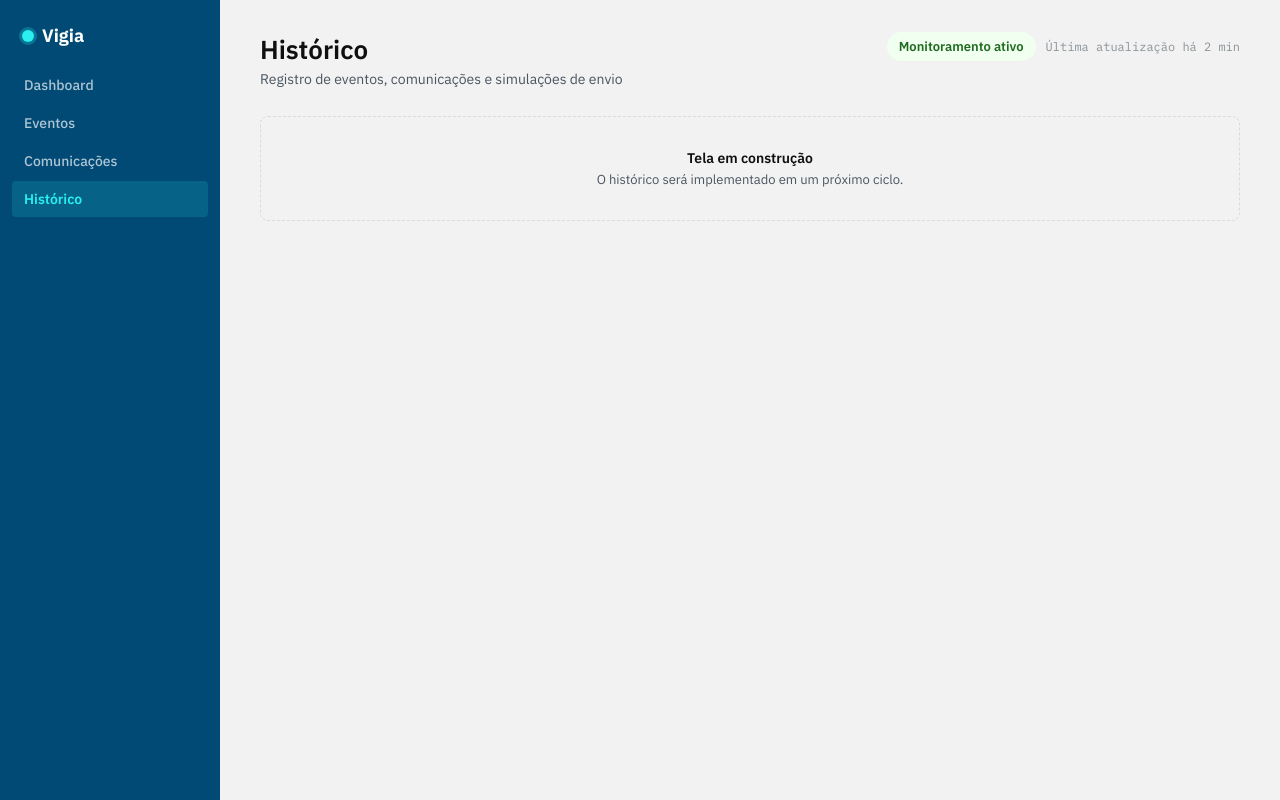
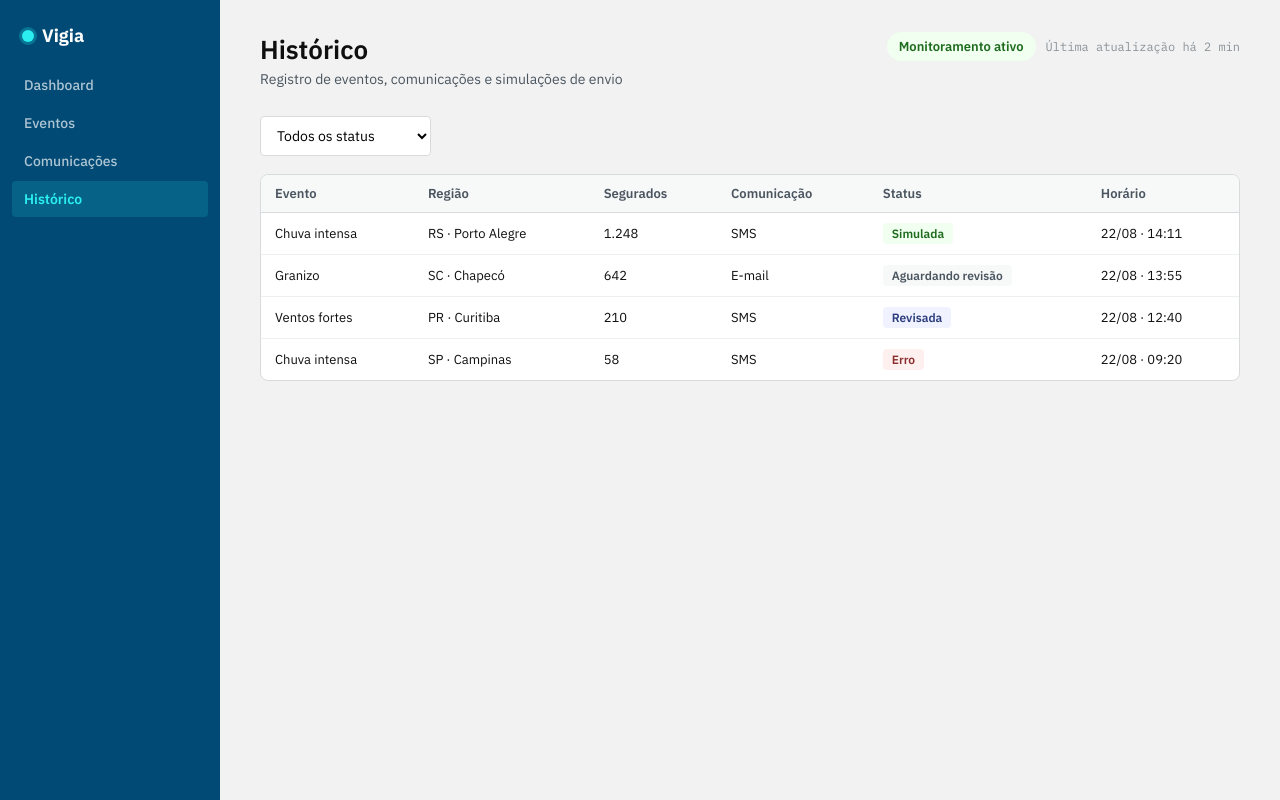
Before and after one commit to SantanaYure/vigiaApp, a React (Vite) app: page /historico in a window 1280 px wide. Built offline with nearby package versions, Linux system fonts and the light colour scheme.

Commit message:
feat: implement Histórico screen (status filter + table)

```diff
--- /dev/null
+++ b/src/features/history/useHistoryData.ts
@@ -0,0 +1,6 @@
+import { useAsyncData } from "../../hooks/useAsyncData";
+import { getHistory } from "../../services/historyService";
+
+export function useHistoryData() {
+  return useAsyncData(getHistory, []);
+}
--- /dev/null
+++ b/src/pages/HistoryPage.module.css
@@ -0,0 +1,59 @@
+.filters {
+  margin-bottom: 18px;
+}
+
+.select {
+  padding: 9px var(--space-3);
+  border-radius: var(--radius-sm);
+  border: 1px solid var(--color-border);
+  font-size: 14px;
+  background: var(--color-surface);
+}
+
+.tableScroll {
+  overflow-x: auto;
+}
+
+.table {
+  width: 100%;
+  border-collapse: collapse;
+  font-size: 13px;
+}
+
+.th {
+  text-align: left;
+  padding: 10px 14px;
+  font-weight: 600;
+  color: var(--color-text-secondary);
+  border-bottom: 1px solid var(--color-border);
+  background: var(--color-surface-muted);
+  white-space: nowrap;
+}
+
+.td {
+  padding: 10px 14px;
+  border-bottom: 1px solid var(--color-border-subtle);
+  white-space: nowrap;
+}
+
+tr:last-child .td {
+  border-bottom: none;
+}
+
+.skeletonGroup {
+  display: flex;
+  flex-direction: column;
+  gap: var(--space-2);
+  margin-bottom: var(--space-7);
+}
+
+.retryButton {
+  padding: 6px var(--space-3);
+  border-radius: var(--radius-sm);
+  border: 1.5px solid currentColor;
+  background: transparent;
+  color: inherit;
+  font-size: 12px;
+  font-weight: 600;
+  cursor: pointer;
+}
--- a/src/pages/HistoryPage.tsx
+++ b/src/pages/HistoryPage.tsx
@@ -1,11 +1,108 @@
+import { useState } from "react";
 import { PageHeader } from "../components/layout/PageHeader";
+import { AlertBanner } from "../design-system/AlertBanner";
 import { EmptyState } from "../design-system/EmptyState";
+import { Panel } from "../design-system/Panel";
+import { Skeleton } from "../design-system/Skeleton";
+import { StatusPill } from "../design-system/StatusPill";
+import { communicationStatusTone } from "../design-system/statusTone";
+import { useHistoryData } from "../features/history/useHistoryData";
+import type { CommunicationStatus } from "../types/communication";
+import styles from "./HistoryPage.module.css";
+
+const STATUS_OPTIONS: { value: CommunicationStatus | "todos"; label: string }[] = [
+  { value: "todos", label: "Todos os status" },
+  { value: "Aguardando revisão", label: "Aguardando revisão" },
+  { value: "Revisada", label: "Revisada" },
+  { value: "Simulada", label: "Simulada" },
+  { value: "Erro", label: "Erro" },
+];
 
 export function HistoryPage() {
+  const { data, loading, error, reload } = useHistoryData();
+  const [statusFilter, setStatusFilter] = useState<CommunicationStatus | "todos">("todos");
+
+  const filteredHistory = data?.filter((entry) => statusFilter === "todos" || entry.status === statusFilter) ?? [];
+
   return (
     <div>
       <PageHeader title="Histórico" subtitle="Registro de eventos, comunicações e simulações de envio" />
-      <EmptyState title="Tela em construção" description="O histórico será implementado em um próximo ciclo." />
+
+      {loading && !data ? (
+        <div className={styles.skeletonGroup}>
+          <Skeleton height={40} />
+          <Skeleton height={160} />
+        </div>
+      ) : null}
+
+      {error ? (
+        <AlertBanner
+          title="Não foi possível carregar o histórico"
+          description="Tente novamente em alguns instantes."
+          action={
+            <button type="button" className={styles.retryButton} onClick={reload}>
+              Tentar novamente
+            </button>
+          }
+        />
+      ) : null}
+
+      {data ? (
+        <>
+          <div className={styles.filters}>
+            <select
+              className={styles.select}
+              value={statusFilter}
+              onChange={(event) => setStatusFilter(event.target.value as CommunicationStatus | "todos")}
+              aria-label="Filtrar por status"
+            >
+              {STATUS_OPTIONS.map((option) => (
+                <option key={option.value} value={option.value}>
+                  {option.label}
+                </option>
+              ))}
+            </select>
+          </div>
+
+          {filteredHistory.length === 0 ? (
+            <EmptyState
+              title="Nenhum registro encontrado"
+              description="Ajuste o filtro de status para ver mais resultados."
+            />
+          ) : (
+            <Panel>
+              <div className={styles.tableScroll}>
+                <table className={styles.table}>
+                  <thead>
+                    <tr>
+                      <th className={styles.th}>Evento</th>
+                      <th className={styles.th}>Região</th>
+                      <th className={styles.th}>Segurados</th>
+                      <th className={styles.th}>Comunicação</th>
+                      <th className={styles.th}>Status</th>
+                      <th className={styles.th}>Horário</th>
+                    </tr>
+                  </thead>
+                  <tbody>
+                    {filteredHistory.map((entry) => (
+                      <tr key={entry.id}>
+                        <td className={styles.td}>{entry.eventoTipo}</td>
+                        <td className={styles.td}>{entry.regiao}</td>
+                        <td className={styles.td}>{entry.segurados.toLocaleString("pt-BR")}</td>
+                        <td className={styles.td}>{entry.canal}</td>
+                        <td className={styles.td}>
+                          <StatusPill tone={communicationStatusTone(entry.status)} label={entry.status} />
+                        </td>
+                        <td className={styles.td}>{entry.horario}</td>
+                      </tr>
+                    ))}
+                  </tbody>
+                </table>
+              </div>
+            </Panel>
+          )}
+        </>
+      ) : null}
     </div>
   );
 }
```
Also changed, not shown: 2 other files (tests, documents, lock files or other folders).
